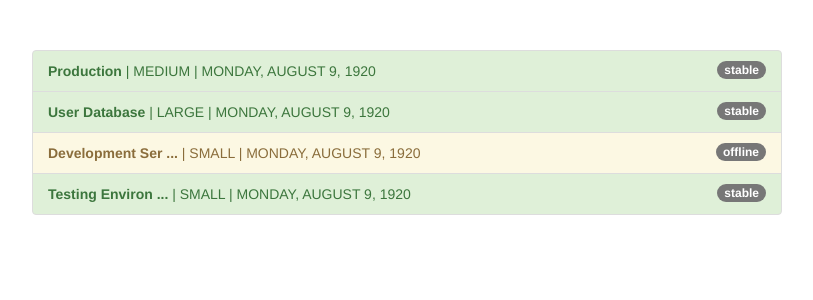
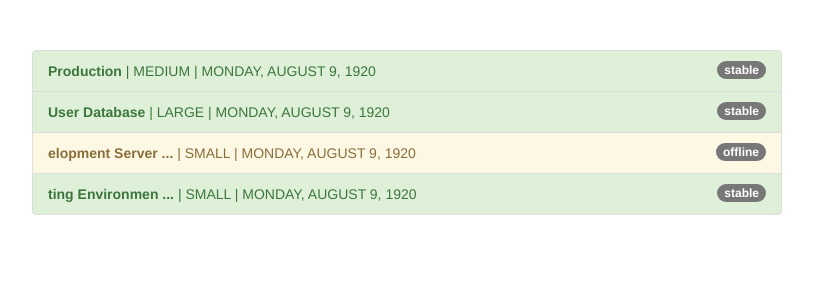
Before and after one commit to perriera/pipes-start, an Angular app: page / in a window 1280 px wide. Shown: the top 300 px of the page, without its empty margins (233-1046 px from the left). Built offline with nearby package versions, Linux system fonts and the light colour scheme.

Commit message:
Added an extra parameter.

```diff
--- a/src/app/app.component.html
+++ b/src/app/app.component.html
@@ -10,7 +10,7 @@
             class="badge">
             {{ server.status }}
           </span>
-          <strong>{{ server.name | shorten: 15 }}</strong> |
+          <strong>{{ server.name | shorten: 15: 3 }}</strong> |
           {{ server.instanceType | uppercase }} |
           {{ server.started | date: 'fullDate' | uppercase }}
         </li>
--- a/src/app/shorten.pipe.ts
+++ b/src/app/shorten.pipe.ts
@@ -5,9 +5,9 @@ import { Pipe, PipeTransform } from '@angular/core';
 })
 export class ShortenPipe implements PipeTransform {
 
-  transform(value: any, limit: number) {
+  transform(value: any, limit: number, start: number ) {
     if (value.length > limit)
-      return value.substr(0, limit) + ' ... ';
+      return value.substr(start, limit) + ' ... ';
     else
       return value;
   }
```
